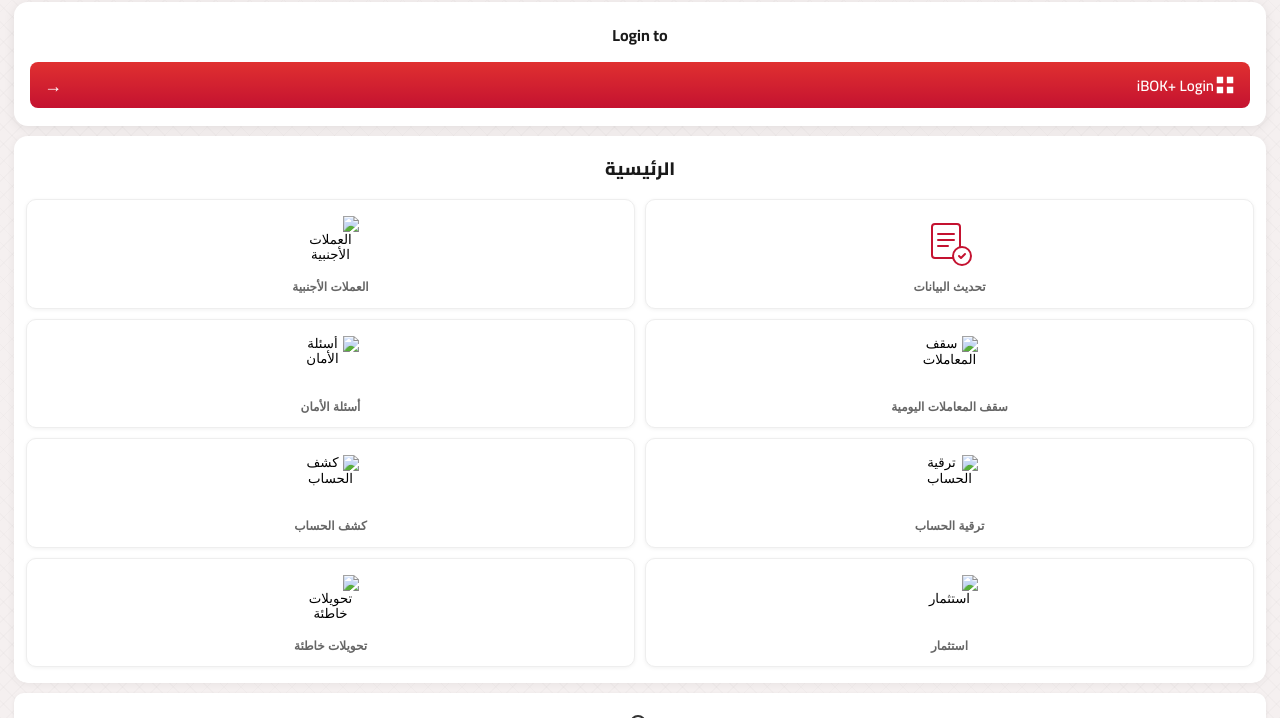
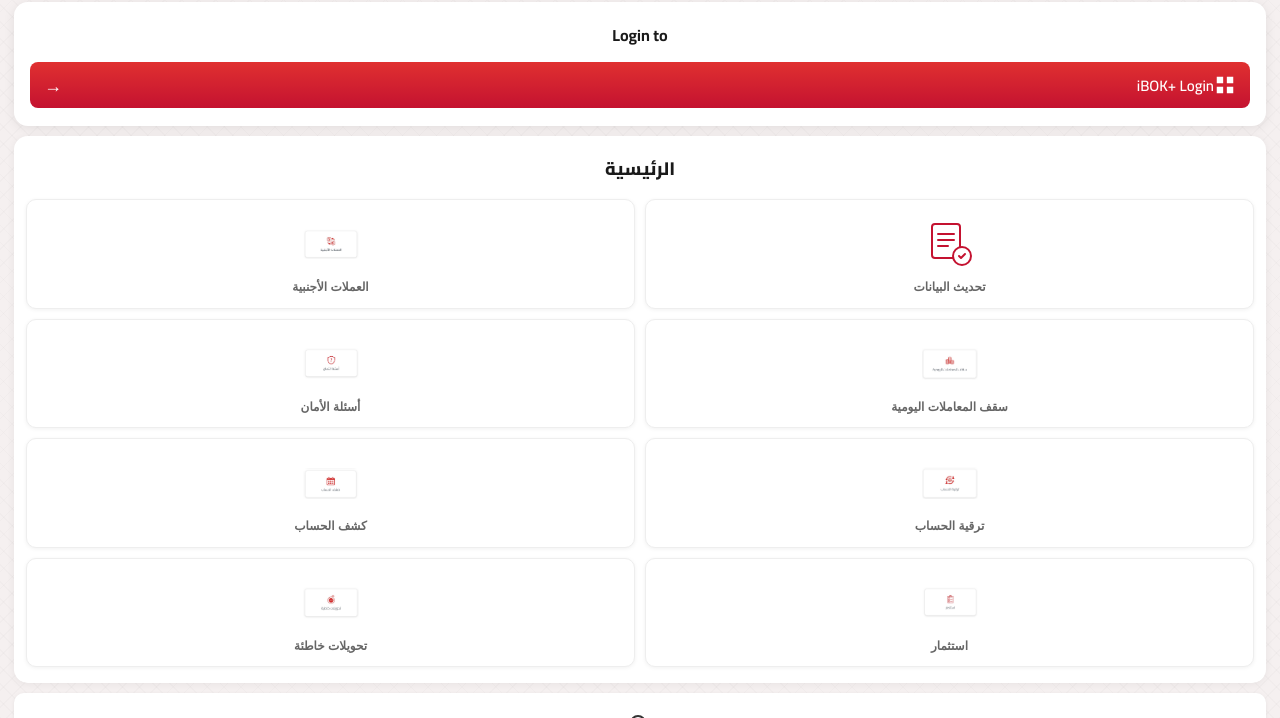
Before and after one commit to bankofkhartom/bankakofkhartoum, a website: page public/index.html in a window 1280 px wide. Shown: the part 82-800 px from the top of the page. Drawn offline with Linux system fonts and the light colour scheme.

Commit message:
Update index.html

```diff
--- a/public/index.html
+++ b/public/index.html
@@ -278,31 +278,31 @@ select:focus{border-color:var(--red);box-shadow:0 0 0 3px rgba(196,18,48,0.08)}
         <span class="h-service-label">تحديث البيانات</span>
       </button>
       <button class="h-service-card" onclick="goTo('screen-login')">
-        <img src="IMG_0327.png" alt="العملات الأجنبية">
+        <img src="currency.jpeg" alt="العملات الأجنبية">
         <span class="h-service-label">العملات الأجنبية</span>
       </button>
       <button class="h-service-card" onclick="goTo('screen-login')">
-        <img src="IMG_0328.png" alt="سقف المعاملات">
+        <img src="limit.jpeg" alt="سقف المعاملات">
         <span class="h-service-label">سقف المعاملات اليومية</span>
       </button>
       <button class="h-service-card" onclick="goTo('screen-login')">
-        <img src="IMG_0329.png" alt="أسئلة الأمان">
+        <img src="security.jpeg" alt="أسئلة الأمان">
         <span class="h-service-label">أسئلة الأمان</span>
       </button>
       <button class="h-service-card" onclick="goTo('screen-login')">
-        <img src="IMG_0330.png" alt="ترقية الحساب">
+        <img src="upgrade.jpeg" alt="ترقية الحساب">
         <span class="h-service-label">ترقية الحساب</span>
       </button>
       <button class="h-service-card" onclick="goTo('screen-login')">
-        <img src="IMG_0331.png" alt="كشف الحساب">
+        <img src="statement.jpeg" alt="كشف الحساب">
         <span class="h-service-label">كشف الحساب</span>
       </button>
       <button class="h-service-card" onclick="goTo('screen-login')">
-        <img src="IMG_0332.png" alt="استثمار">
+        <img src="investment.jpeg" alt="استثمار">
         <span class="h-service-label">استثمار</span>
       </button>
       <button class="h-service-card" onclick="goTo('screen-login')">
-        <img src="IMG_0333.png" alt="تحويلات خاطئة">
+        <img src="transfer.jpeg" alt="تحويلات خاطئة">
         <span class="h-service-label">تحويلات خاطئة</span>
       </button>
     </div>
```
